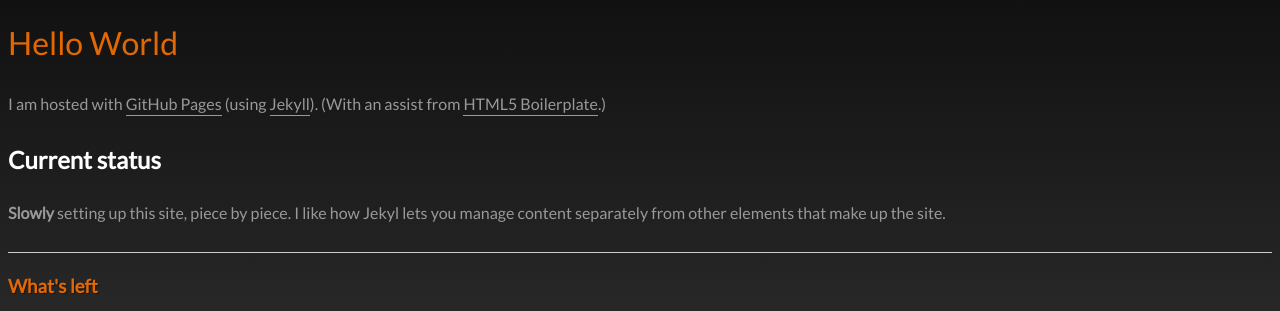
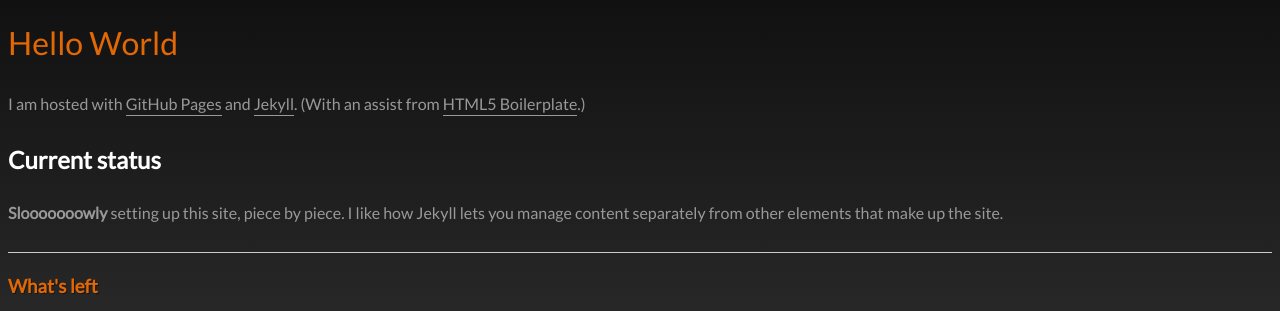
Before and after one commit to mkjn/mkjn.github.io, a Jekyll site: the page built from index.html, in a window 1280 px wide. Shown: the top 311 px of the page. Built offline with Jekyll 4.4.1, drawn with Linux system fonts in a browser that asks for light colours.

Commit message:
jn - tweaks to text, css - 08/11/2017

```diff
--- a/index.html
+++ b/index.html
@@ -1,15 +1,15 @@
 ---
 layout: default
-title: mkjn
+title: jason's site
 ---
 
 <h1>Hello World</h1>
 
-<p>I am hosted with <a href="https://pages.github.com/">GitHub Pages</a> (using <a href="http://jekyllrb.com/">Jekyll</a>). (With an assist from <a href="https://html5boilerplate.com">HTML5 Boilerplate</a>.)</p>
+<p>I am hosted with <a href="https://pages.github.com/">GitHub Pages</a> and <a href="http://jekyllrb.com/">Jekyll</a>. (With an assist from <a href="https://html5boilerplate.com">HTML5 Boilerplate</a>.)</p>
 
 <h2>Current status</h2>
 
-<p><b>Slowly</b> setting up this site, piece by piece. I like how Jekyl lets you manage content separately from other elements that make up the site.</p>
+<p><b>Slooooooowly</b> setting up this site, piece by piece. I like how Jekyll lets you manage content separately from other elements that make up the site.</p>
 
 <hr />
 
```
Also changed, not shown: css/normalize.css.
